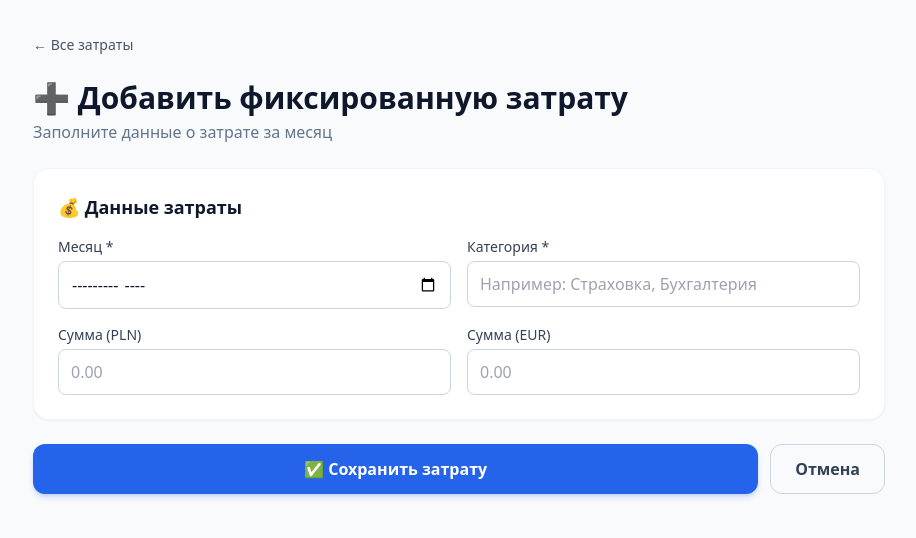
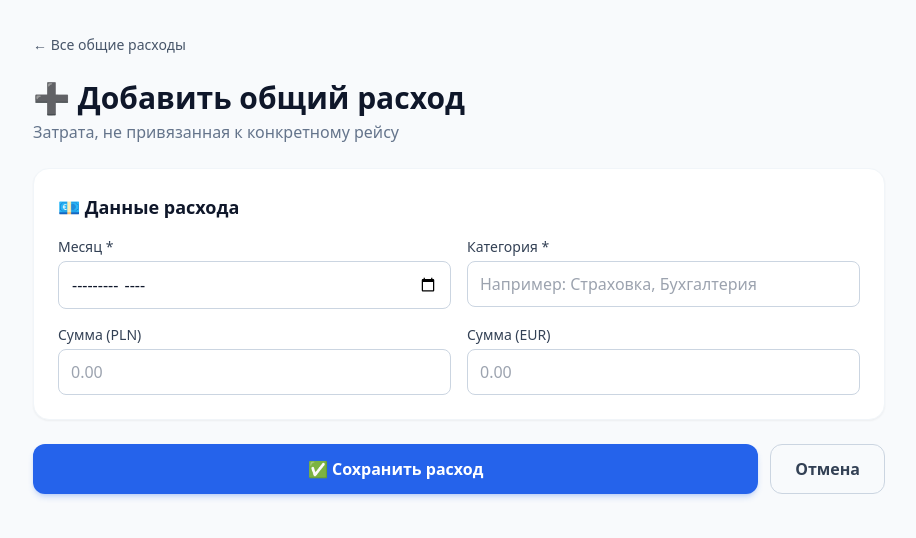
Before and after one commit to kru4ara/logistics-new, a Next.js app: page /fixed-costs/new in a window 1280 px wide. Shown: the top 538 px of the page, without its empty margins (181-1097 px from the left). Built offline with nearby package versions, Linux system fonts and the light colour scheme; no server answers.

Commit message:
Update page.tsx

```diff
--- a/app/fixed-costs/new/page.tsx
+++ b/app/fixed-costs/new/page.tsx
@@ -37,21 +37,19 @@ export default function NewFixedCostPage() {
     <main className="min-h-screen bg-slate-50">
       <div className="max-w-[900px] mx-auto px-6 py-8 space-y-6">
 
-        {/* Назад */}
         <a href="/fixed-costs" className="inline-flex items-center gap-2 text-slate-600 hover:text-blue-600 transition-colors text-sm font-medium">
-          ← Все затраты
+          ← Все общие расходы
         </a>
 
-        {/* Заголовок */}
         <div>
-          <h1 className="text-3xl font-bold text-slate-900">➕ Добавить фиксированную затрату</h1>
-          <p className="text-slate-500 mt-1">Заполните данные о затрате за месяц</p>
+          <h1 className="text-3xl font-bold text-slate-900">➕ Добавить общий расход</h1>
+          <p className="text-slate-500 mt-1">Затрата, не привязанная к конкретному рейсу</p>
         </div>
 
         <form action={createFixedCost} className="space-y-6">
 
           <div className={sectionClass}>
-            <h2 className={sectionTitleClass}>💰 Данные затраты</h2>
+            <h2 className={sectionTitleClass}>💶 Данные расхода</h2>
             <div className="grid gap-4 md:grid-cols-2">
               <div>
                 <label className={labelClass}>Месяц *</label>
@@ -78,14 +76,13 @@ export default function NewFixedCostPage() {
             </div>
           </div>
 
-          {/* Кнопки */}
           <div className="flex gap-3">
             <button
               type="submit"
               className="flex-1 bg-blue-600 hover:bg-blue-700 text-white font-semibold py-3 rounded-xl
                          shadow-md shadow-blue-600/20 transition-all duration-150 active:scale-[0.98]"
             >
-              ✅ Сохранить затрату
+              ✅ Сохранить расход
             </button>
             <a
               href="/fixed-costs"
```
